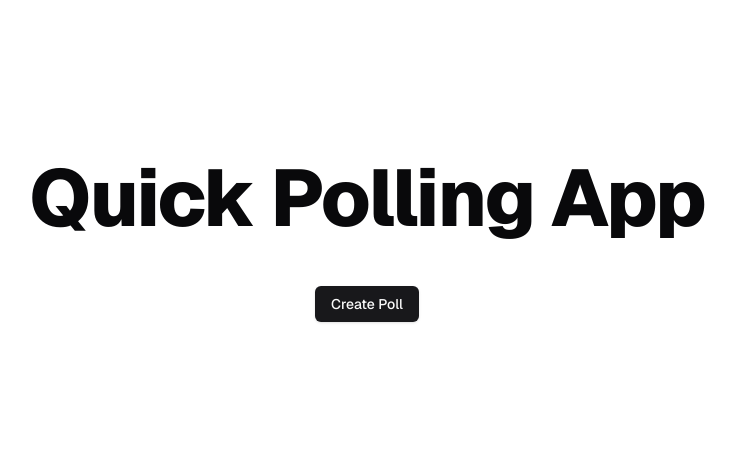
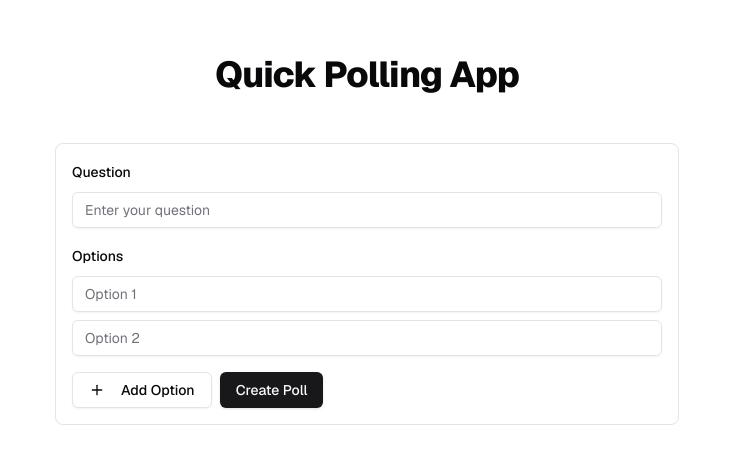
Before and after one commit to arindamlahiri/cactro-fullstack, a Next.js app: page / in a window 1280 px wide. Shown: the part 160-624 px from the top of the page, without its empty margins (273-1009 px from the left). Built offline with nearby package versions, Linux system fonts and the light colour scheme; no server answers.

Commit message:
Add create poll form

```diff
--- a/src/app/page.tsx
+++ b/src/app/page.tsx
@@ -1,13 +1,13 @@
-import { Button } from "@/components/ui/button";
+import { PollForm } from "@/components/poll-form";
 
 export default function HomePage() {
   return (
     <main className="flex min-h-screen flex-col items-center justify-center">
       <div className="container flex flex-col items-center justify-center gap-12 px-4 py-16">
-        <h1 className="text-5xl font-extrabold tracking-tight sm:text-[5rem]">
+        <h1 className="text-4xl font-extrabold tracking-tight">
           Quick Polling App
         </h1>
-        <Button>Create Poll</Button>
+        <PollForm />
       </div>
     </main>
   );
--- /dev/null
+++ b/src/components/poll-form.tsx
@@ -0,0 +1,109 @@
+"use client";
+
+import type React from "react";
+
+import { useState } from "react";
+import { Button } from "@/components/ui/button";
+import { Input } from "@/components/ui/input";
+import { Label } from "@/components/ui/label";
+import { Plus, X } from "lucide-react";
+import { createPoll } from "@/server/actions";
+import Link from "next/link";
+
+export function PollForm() {
+  const [options, setOptions] = useState<string[]>(["", ""]);
+  const [question, setQuestion] = useState("");
+  const [pollId, setPollId] = useState<string | null>(null);
+
+  const addOption = () => {
+    setOptions([...options, ""]);
+  };
+
+  const removeOption = (index: number) => {
+    setOptions(options.filter((_, i) => i !== index));
+  };
+
+  const handleOptionChange = (index: number, value: string) => {
+    const newOptions = [...options];
+    newOptions[index] = value;
+    setOptions(newOptions);
+  };
+
+  const handleSubmit = async (e: React.FormEvent) => {
+    e.preventDefault();
+    const validOptions = options.filter((opt) => opt.trim());
+
+    if (question.trim() && validOptions.length > 1) {
+      const pollId = await createPoll({
+        question,
+        optionTitles: validOptions,
+      });
+      setPollId(pollId);
+      setQuestion("");
+      setOptions(["", ""]);
+    }
+  };
+
+  return (
+    <>
+      <form
+        onSubmit={handleSubmit}
+        className="w-full space-y-4 rounded-lg border p-4 md:w-1/2"
+      >
+        <div className="space-y-2">
+          <Label htmlFor="question">Question</Label>
+          <Input
+            id="question"
+            value={question}
+            onChange={(e) => setQuestion(e.target.value)}
+            placeholder="Enter your question"
+            required
+          />
+        </div>
+        <div className="space-y-2">
+          <Label>Options</Label>
+          {options.map((option, index) => (
+            <div key={index} className="flex gap-2">
+              <Input
+                value={option}
+                onChange={(e) => handleOptionChange(index, e.target.value)}
+                placeholder={`Option ${index + 1}`}
+                required
+              />
+              {options.length > 2 && (
+                <Button
+                  type="button"
+                  variant="ghost"
+                  size="icon"
+                  onClick={() => removeOption(index)}
+                >
+                  <X className="h-4 w-4" />
+                </Button>
+              )}
+            </div>
+          ))}
+        </div>
+        <div className="flex gap-2">
+          <Button type="button" variant="outline" onClick={addOption}>
+            <Plus className="mr-2 h-4 w-4" />
+            Add Option
+          </Button>
+          <Button type="submit">Create Poll</Button>
+        </div>
+      </form>
+      {pollId && (
+        <p className="mt-4">
+          Poll created! Click{" "}
+          <Link
+            href={`/poll/${pollId}`}
+            target="_blank"
+            className="text-blue-400 underline"
+          >
+            here
+          </Link>{" "}
+          to vote and see results.
+        </p>
+      )}
+    </>
+  );
+}
--- /dev/null
+++ b/src/server/actions.ts
@@ -0,0 +1,42 @@
+"use server";
+
+import { db } from "@/server/db";
+import { options, polls } from "./db/schema";
+import { and, eq, sql } from "drizzle-orm";
+
+export async function createPoll({
+  question,
+  optionTitles,
+}: {
+  question: string;
+  optionTitles: string[];
+}) {
+  return db.transaction(async (tx) => {
+    const [newPoll] = await tx
+      .insert(polls)
+      .values({
+        question,
+      })
+      .returning({ insertedId: polls.id });
+
+    if (!newPoll?.insertedId) {
+      tx.rollback();
+    }
+
+    await tx.insert(options).values(
+      optionTitles.map((title) => ({
+        pollId: newPoll!.insertedId,
+        text: title,
+      })),
+    );
+
+    return newPoll!.insertedId;
+  });
+}
+
+export async function votePoll(pollId: string, optionId: number) {
+  await db
+    .update(options)
+    .set({ votes: sql`${options.votes} + 1` })
+    .where(and(eq(options.id, optionId), eq(options.pollId, pollId)));
+}
```
Also changed, not shown: 1 other file (tests, documents, lock files or other folders).
